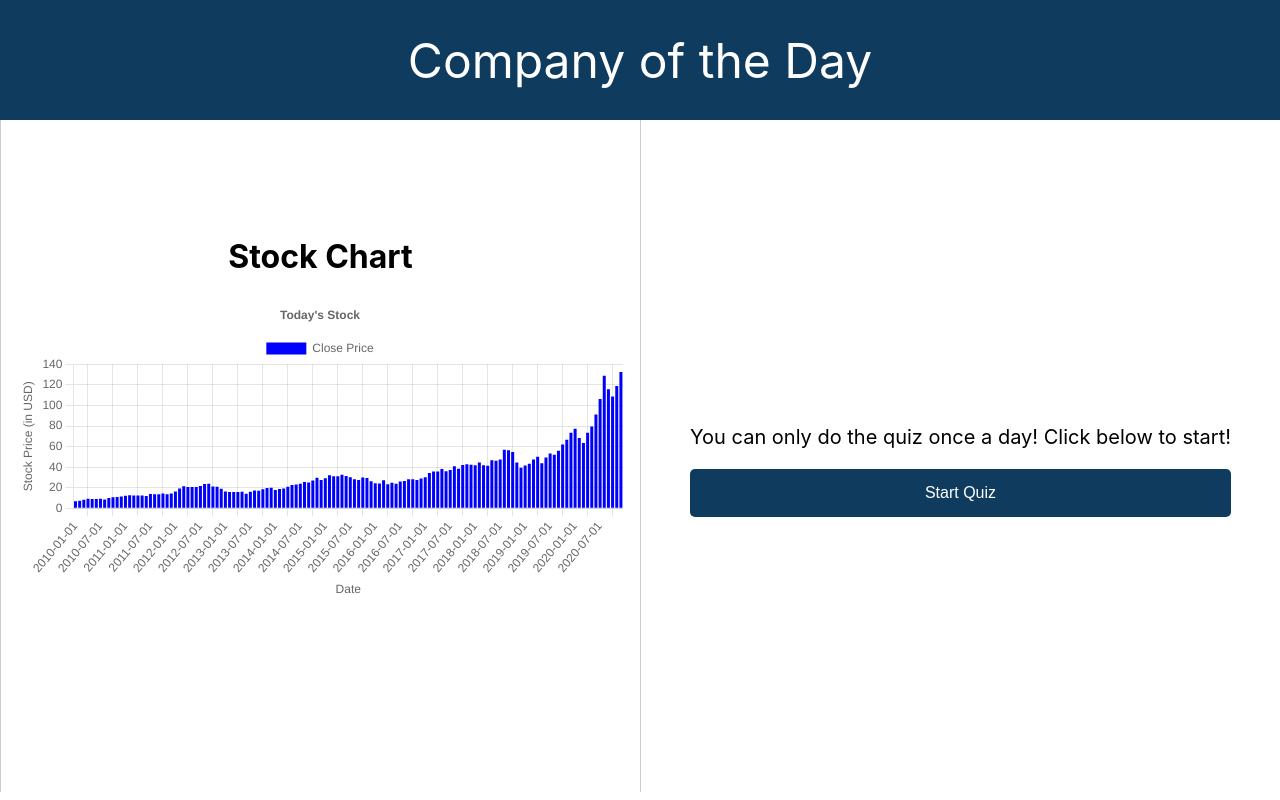
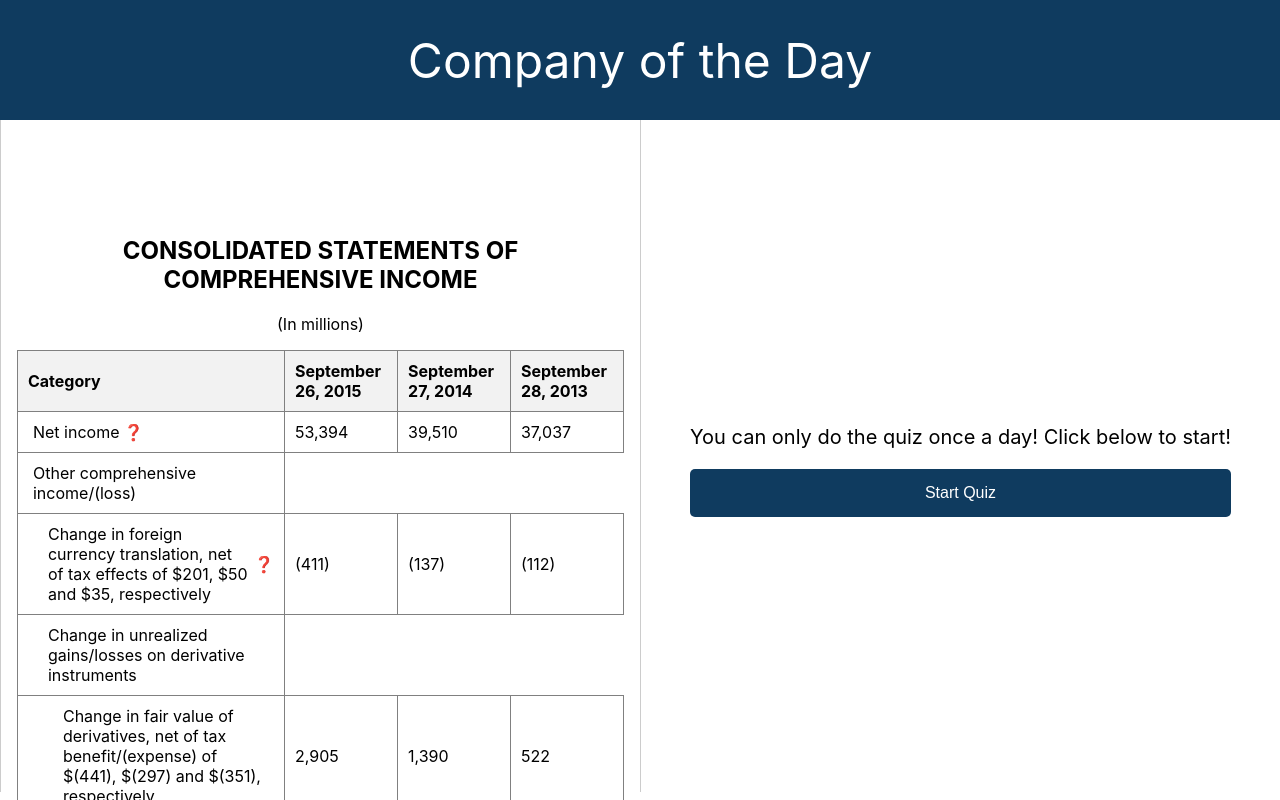
Before and after one commit to Alhareth27/Comp225, a React (Create React App) app in the folder my-react-app/: page / in a window 1280 px wide. Shown: the top 800 px of the page. Built offline with nearby package versions, Linux system fonts and the light colour scheme.

Commit message:
added ToolTips to the Income statements
Added question mar to indicate tooltip existence and I added an if-statement in the IncomeStmtTable.js to show ToolTip only for those with extra details. Also added a "details" section in the JSON file as parameter.

```diff
--- a/my-react-app/src/App.js
+++ b/my-react-app/src/App.js
@@ -5,6 +5,7 @@ import TimerScreen from './components/TimerScreen/TimerScreen';
 import Header from "./containers/Header/Header";
 import "./App.css";
 import StockChart from './components/StockChart/StockChart';
+import IncomeStmtTable from './components/IncomeStmt/IncomeStmt';
 
 function App() {
   const [quizStarted, setQuizStarted] = useState(false);
@@ -21,7 +22,7 @@ function App() {
       <div className="App-content">
         <div className="App-column">
           <div className="Stockchart-section">
-            <StockChart />
+            < IncomeStmtTable/>
           </div>
         </div>
         <div className="App-column">
--- a/my-react-app/src/components/IncomeStmt/IncomeStmt.js
+++ b/my-react-app/src/components/IncomeStmt/IncomeStmt.js
@@ -1,6 +1,7 @@
 import React from 'react';
 import sooData from './IncomeStmt.json';
 import './IncomeStmt.css';
+import { Tooltip } from '../Tooltip/Tooltip';
 
 function IncomeStmtTable() {
   const { title, subtitle, columns, rows } = sooData;
@@ -8,7 +9,15 @@ function IncomeStmtTable() {
   const renderRow = (row, level = 0) => {
     return (
       <tr key={row.label}>
-        <td style={{ paddingLeft: `${15 + level * 15}px` }}>{row.label}</td>
+        <td style={{ paddingLeft: `${15 + level * 15}px` }}>
+          {row.details !== undefined ? (
+            <Tooltip text={`${row.details}`}>
+              <span>{row.label}</span>
+            </Tooltip>
+          ) : (
+            <span>{row.label}</span>
+          )}
+        </td>
         {row.values?.map((value, index) => (
           <td key={index}>{value}</td>
         ))}
--- a/my-react-app/src/components/IncomeStmt/IncomeStmt.json
+++ b/my-react-app/src/components/IncomeStmt/IncomeStmt.json
@@ -9,14 +9,16 @@
     "rows": [
       {
         "label": "Net income",
-        "values": ["53,394", "39,510", "37,037"]
+        "values": ["53,394", "39,510", "37,037"],
+        "details": "the amount an individual or business makes after deducting costs, allowances and taxes"
       },
       {
         "label": "Other comprehensive income/(loss)",
         "children": [
           {
             "label": "Change in foreign currency translation, net of tax effects of $201, $50 and $35, respectively",
-            "values": ["(411)", "(137)", "(112)"]
+            "values": ["(411)", "(137)", "(112)"],
+            "details": " This is a ToolTip!"
           },
           {
             "label": "Change in unrealized gains/losses on derivative instruments",
--- a/my-react-app/src/components/Tooltip/Tooltip.js
+++ b/my-react-app/src/components/Tooltip/Tooltip.js
@@ -9,6 +9,7 @@ export const Tooltip = ({text, children}) => {
             onMouseLeave = {() => setIsVisible(false)}
             >
             {children}
+            <span className="tooltip-icon" aria-hidden="true"> ❓ </span>
             {isVisible&& <div className="tooltip">{text}</div>}
         </div>
     );
--- a/my-react-app/src/index.css
+++ b/my-react-app/src/index.css
@@ -7,10 +7,16 @@ body {
   -moz-osx-font-smoothing: grayscale;
 }
 .tooltip-container {
-  display: inline-block;
+  display: inline-flex;
+  align-items: center;
+  cursor: help;
   position: relative;
-  cursor: help;
 }
+
+.tooltip-icon {
+  margin-left: 4px;
+}
+
 .tooltip {
   position: absolute;
   bottom: 100%;
```
